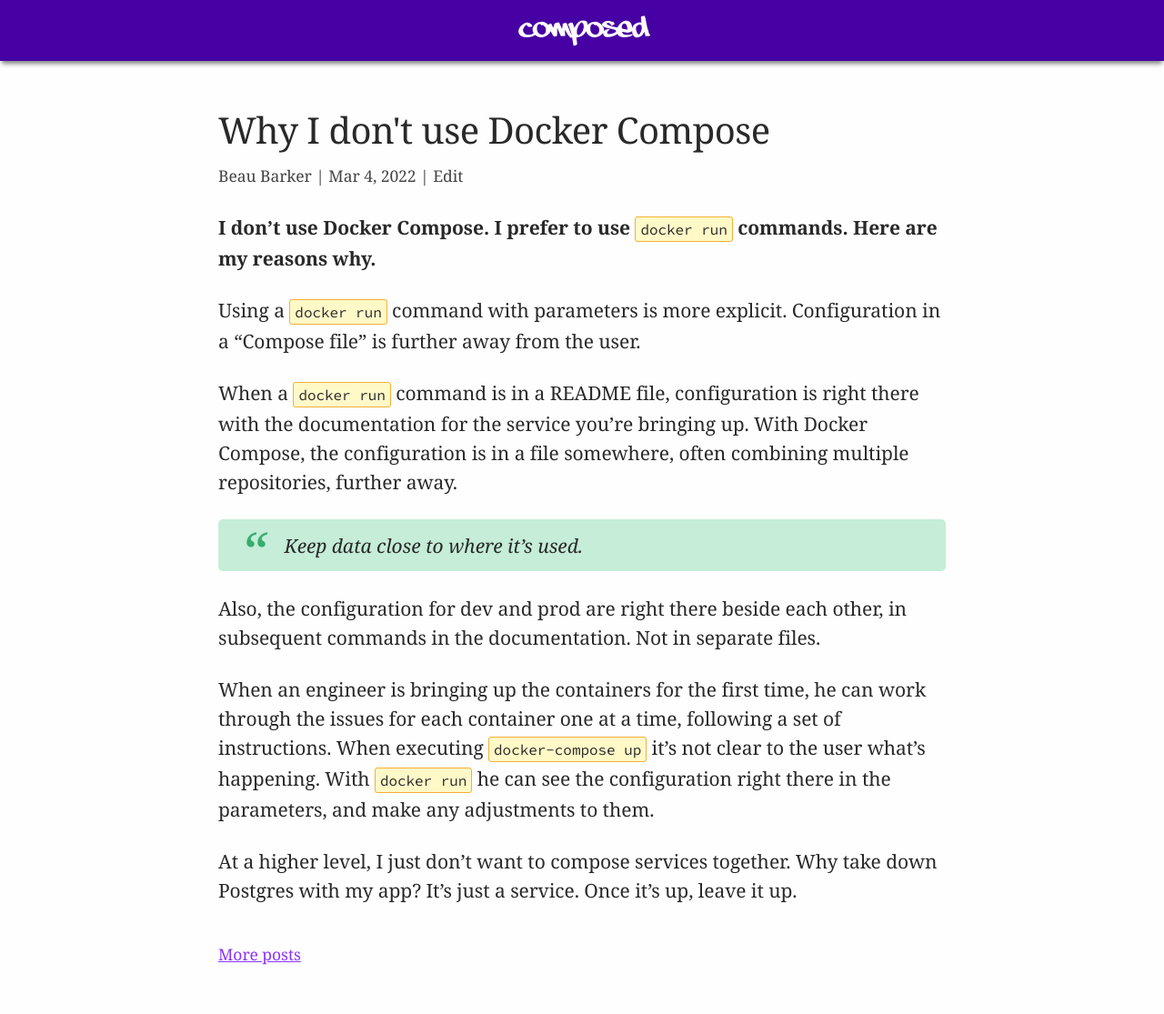
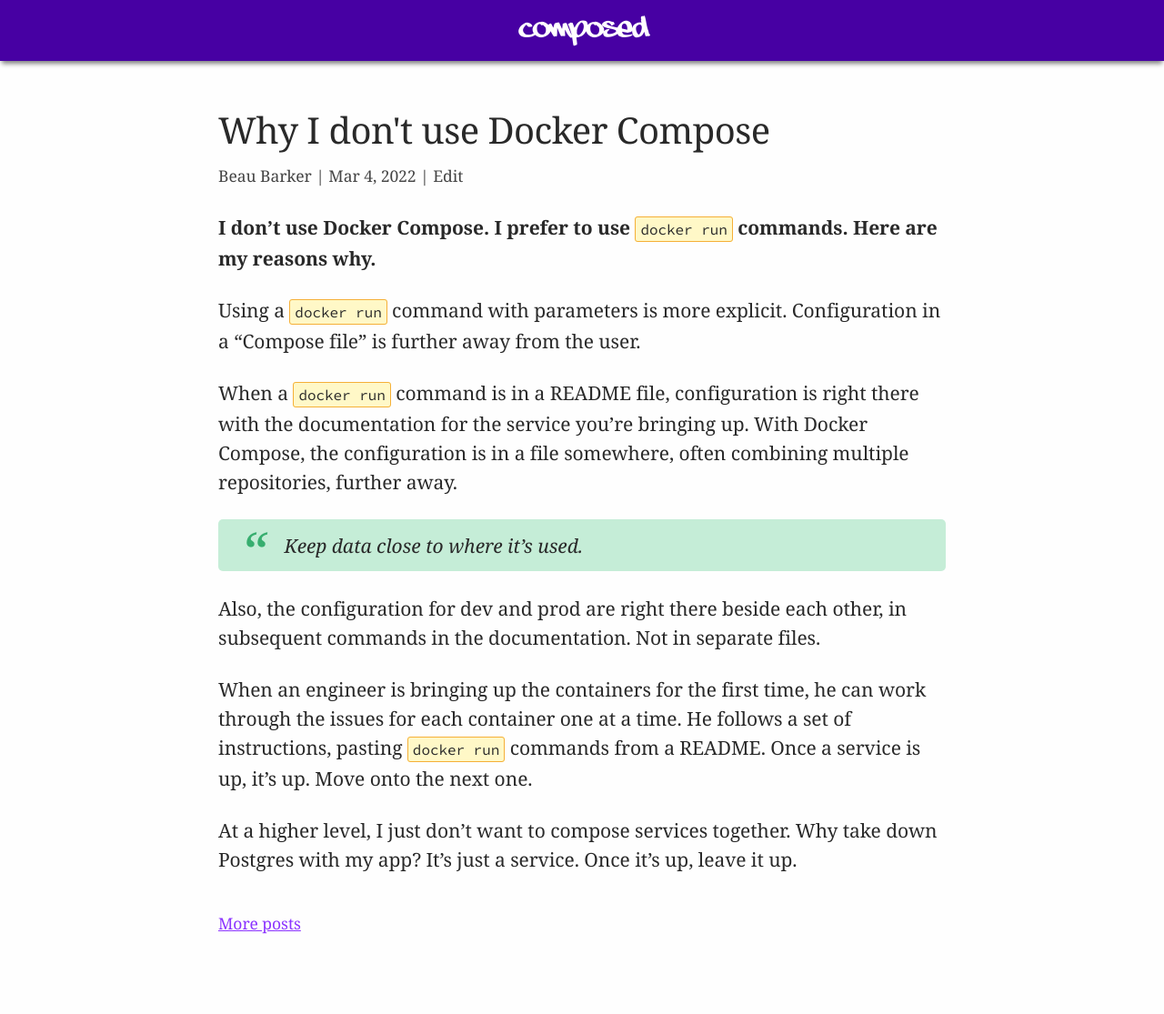
Before and after one commit to explodinglabs/explodinglabs.github.io, a Jekyll site: the page built from docs/_posts/2022-03-04-docker-compose.markdown, in a window 1280 px wide. Shown: the whole page at 91% size. Built offline with Jekyll 4.4.1, drawn with Linux system fonts in a browser that asks for light colours; after the commit the page ends 1081 px from its top, so only the background shows below that.

Commit message:
Adjust docker-compose post

```diff
--- a/docs/_posts/2022-03-04-docker-compose.markdown
+++ b/docs/_posts/2022-03-04-docker-compose.markdown
@@ -20,10 +20,9 @@
 subsequent commands in the documentation. Not in separate files.
 
 When an engineer is bringing up the containers for the first time, he can work
-through the issues for each container one at a time, following a set of
-instructions. When executing `docker-compose up` it's not clear to the user
-what's happening. With `docker run` he can see the configuration right there in
-the parameters, and make any adjustments to them.
+through the issues for each container one at a time. He follows a set of
+instructions, pasting `docker run` commands from a README. Once a service is
+up, it's up. Move onto the next one.
 
 At a higher level, I just don’t want to compose services together. Why take
 down Postgres with my app? It's just a service. Once it's up, leave it up.
```
